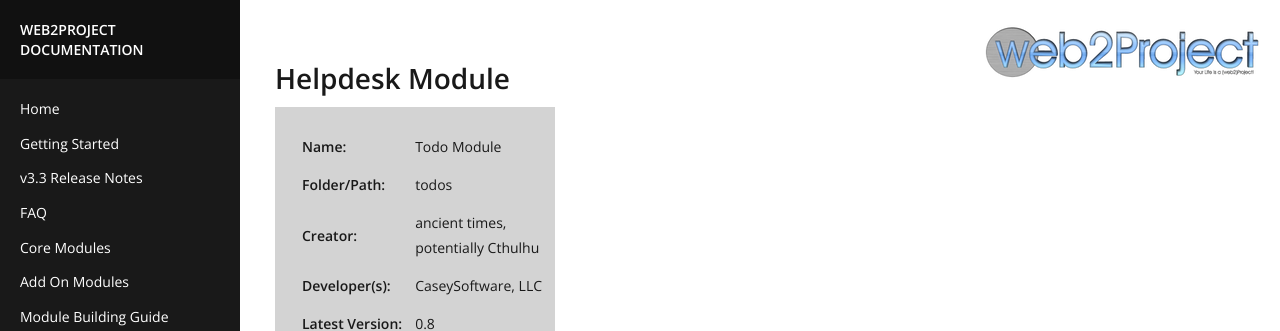
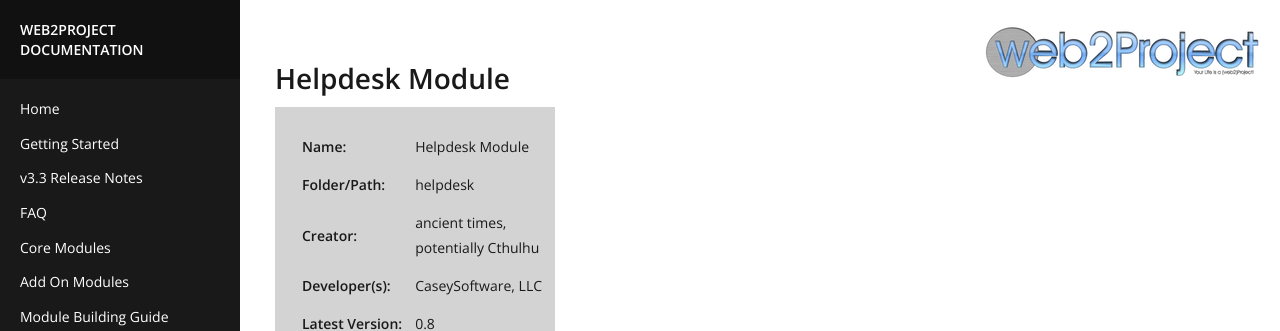
Before and after one commit to web2project/web2project.github.io, a Jekyll site: the page built from _modules/helpdesk.md, in a window 1280 px wide. Shown: the top 331 px of the page. Built offline with Jekyll 4.4.1, drawn with Linux system fonts in a browser that asks for light colours.

```diff
--- a/_modules/helpdesk.md
+++ b/_modules/helpdesk.md
@@ -3,9 +3,10 @@ layout: module
 title: Helpdesk Module
 
 category: addon-module
+status: cleanup
 
-module_name: Todo Module
-module_path: todos
+module_name: Helpdesk Module
+module_path: helpdesk
 module_creator: ancient times,<br />potentially Cthulhu
 module_devs: CaseySoftware, LLC
 module_version: 0.8
```
Also changed, not shown: _modules/exporters.md (+1 -0 lines), _modules/flexreports.md (+1 -0 lines).
